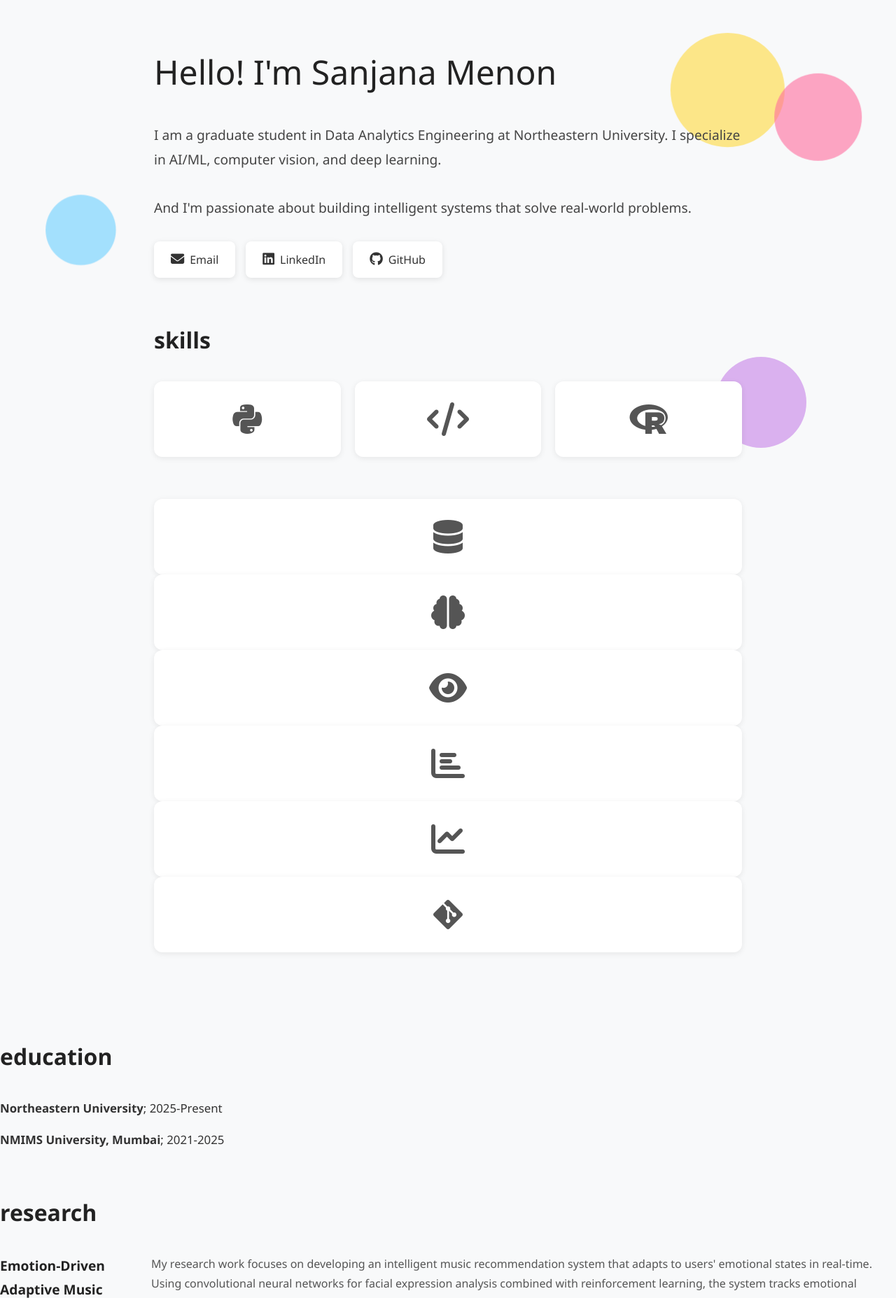
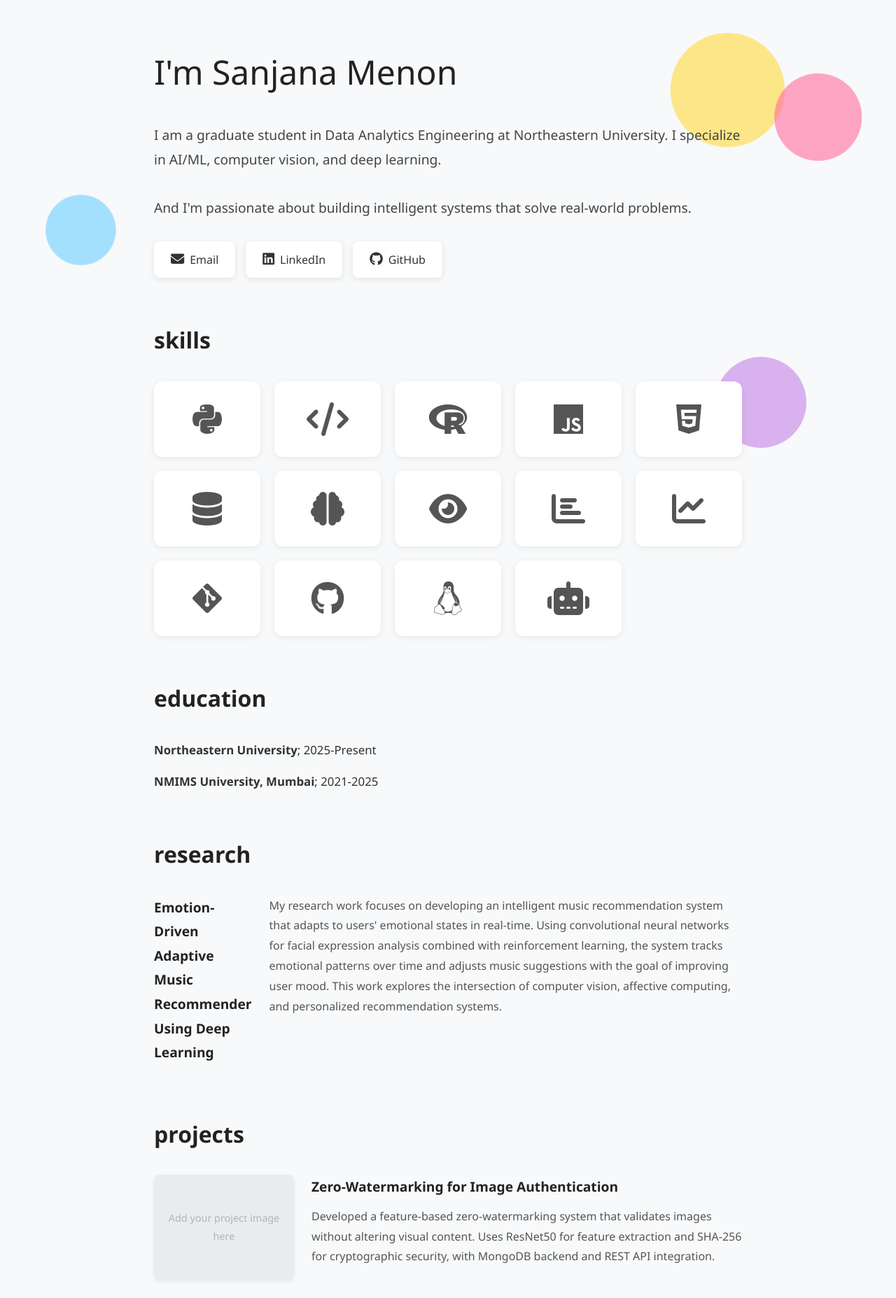
Before and after one commit to sanjanamenon0/sanjanamenon0.github.io, a plain HTML site: page index.html in a window 1280 px wide. Shown: the top 1855 px of the page at 70% size. Drawn offline with Linux system fonts and the light colour scheme.

Commit message:
Update index.html

```diff
--- a/index.html
+++ b/index.html
@@ -252,7 +252,7 @@
     <div class="blob blob4"></div>
 
     <div class="container">
-        <h1>Hello! I'm Sanjana Menon</h1>
+        <h1>I'm Sanjana Menon</h1>
 
         <div class="intro">
             I am a graduate student in Data Analytics Engineering at Northeastern University. I specialize in AI/ML, computer vision, and deep learning.
@@ -265,17 +265,17 @@
                 <i class="fas fa-envelope"></i>
                 Email
             </a>
-            <a href="https://www.linkedin.com/in/sanjana-menon-1a6bb72a6/" target="_blank" class="contact-btn">
+            <a href="https://linkedin.com/in/yourprofile" target="_blank" class="contact-btn">
                 <i class="fab fa-linkedin"></i>
                 LinkedIn
             </a>
-            <a href="https://github.com/sanjanamenon0" target="_blank" class="contact-btn">
+            <a href="https://github.com/yourusername" target="_blank" class="contact-btn">
                 <i class="fab fa-github"></i>
                 GitHub
             </a>
         </div>
 
-        <h2>Skills</h2>
+        <h2>skills</h2>
         <div class="skills-grid">
             <div class="skill-card" title="Python">
                 <i class="fab fa-python"></i>
@@ -286,6 +286,11 @@
             <div class="skill-card" title="R">
                 <i class="fab fa-r-project"></i>
             </div>
+            <div class="skill-card" title="JavaScript">
+                <i class="fab fa-js"></i>
+            </div>
+            <div class="skill-card" title="HTML/CSS">
+                <i class="fab fa-html5"></i>
             </div>
             <div class="skill-card" title="SQL">
                 <i class="fas fa-database"></i>
@@ -305,9 +310,18 @@
             <div class="skill-card" title="Git">
                 <i class="fab fa-git-alt"></i>
             </div>
+            <div class="skill-card" title="GitHub">
+                <i class="fab fa-github"></i>
+            </div>
+            <div class="skill-card" title="Linux">
+                <i class="fab fa-linux"></i>
+            </div>
+            <div class="skill-card" title="Machine Learning">
+                <i class="fas fa-robot"></i>
+            </div>
         </div>
 
-        <h2>Education</h2>
+        <h2>education</h2>
         <div class="education-section">
             <div class="education-item">
                 <strong>Northeastern University</strong>; 2025-Present
@@ -317,7 +331,7 @@
             </div>
         </div>
 
-        <h2>Research</h2>
+        <h2>research</h2>
         <div class="project-section">
             <div class="project">
                 <h3>Emotion-Driven Adaptive Music Recommender Using Deep Learning</h3>
@@ -325,7 +339,7 @@
             </div>
         </div>
 
-        <h2>Projects</h2>
+        <h2>projects</h2>
         <div class="project-section">
             <div class="project">
                 <div class="project-image">
@@ -368,7 +382,7 @@
             </div>
         </div>
 
-        <h2>Experience</h2>
+        <h2>experience</h2>
         <div class="project-section">
             <div class="project">
                 <h3>AI/ML Intern at Orchids Network and Systems</h3>
```
